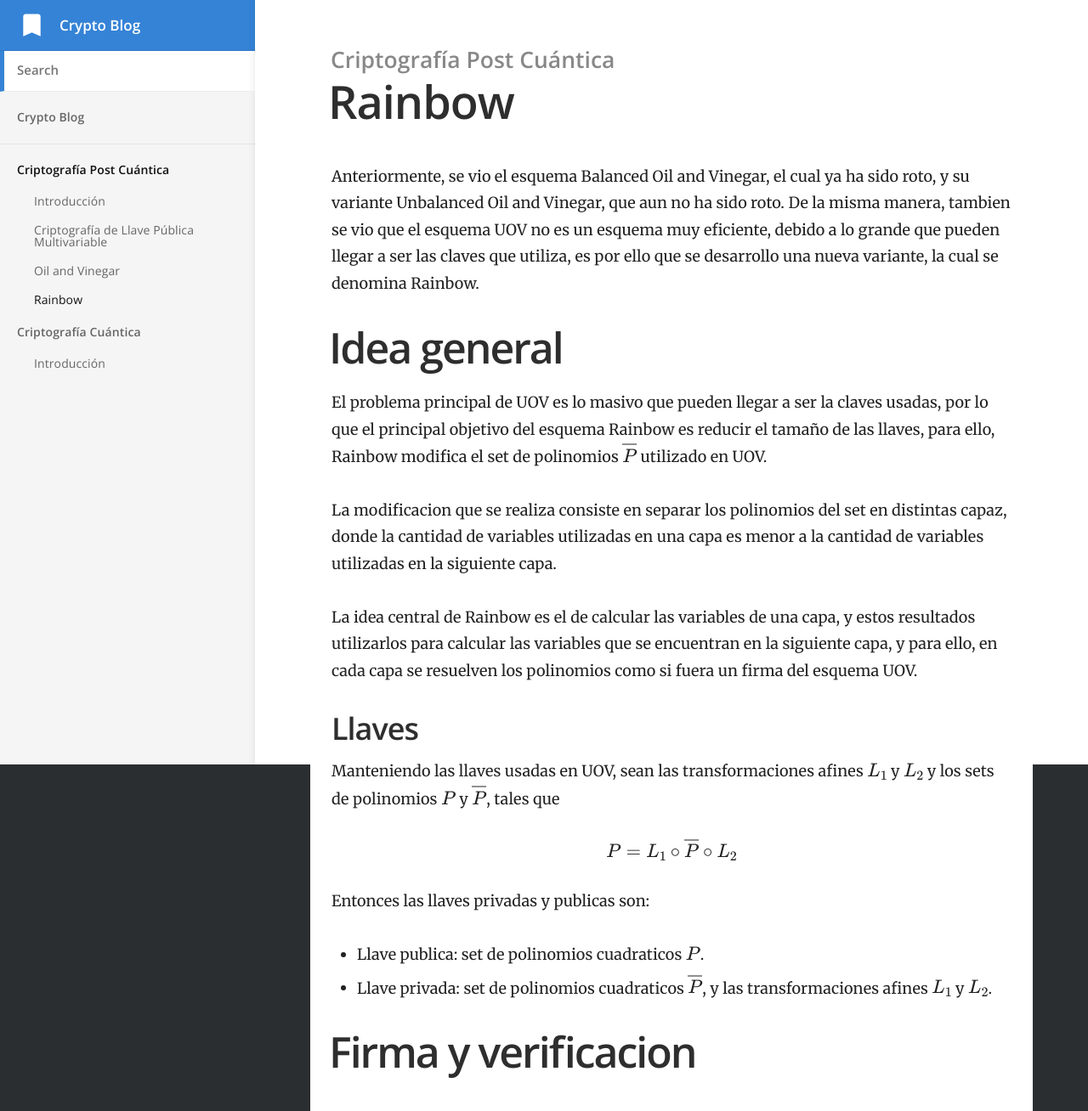
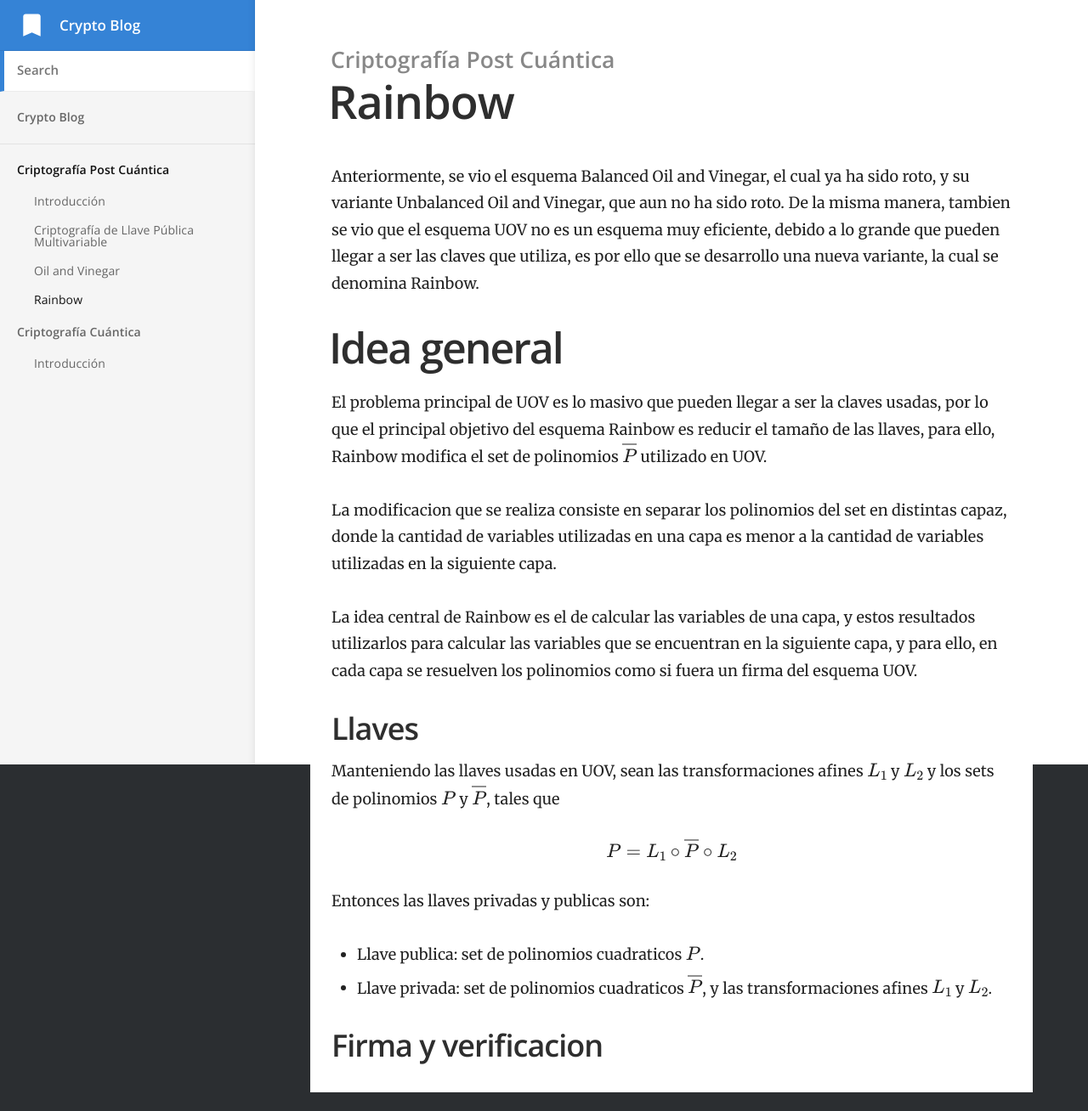
Before and after one commit to gonzalejandro/crypto-blog, a Jekyll site: the page built from _docs/post-quantic/rainbow.md, in a window 1280 px wide. Shown: the whole page at 85% size. Built offline with Jekyll 4.4.1, drawn with Linux system fonts in a browser that asks for light colours; formulas are drawn with MathJax 3; after the commit the page ends 1286 px from its top, so only the background shows below that.

Commit message:
Fixing errors

```diff
--- a/_docs/post-quantic/rainbow.md
+++ b/_docs/post-quantic/rainbow.md
@@ -27,4 +27,4 @@ Entonces las llaves privadas y publicas son:
  - Llave publica: set de polinomios cuadraticos $$P$$.
  - Llave privada: set de polinomios cuadraticos $$\overline{P}$$, y las transformaciones afines $$L_{1}$$ y $$L_{2}$$.
 
-# Firma y verificacion
+## Firma y verificacion
```
Also changed, not shown: _docs/post-quantic/oil-and-vinegar.md (+1 -1 lines).
